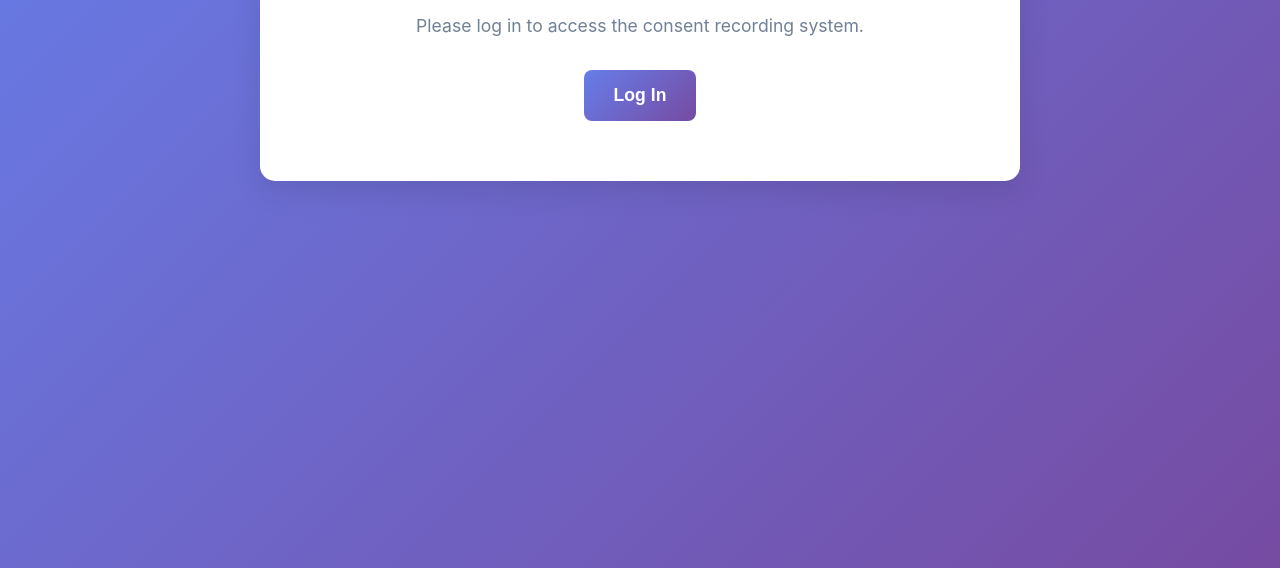
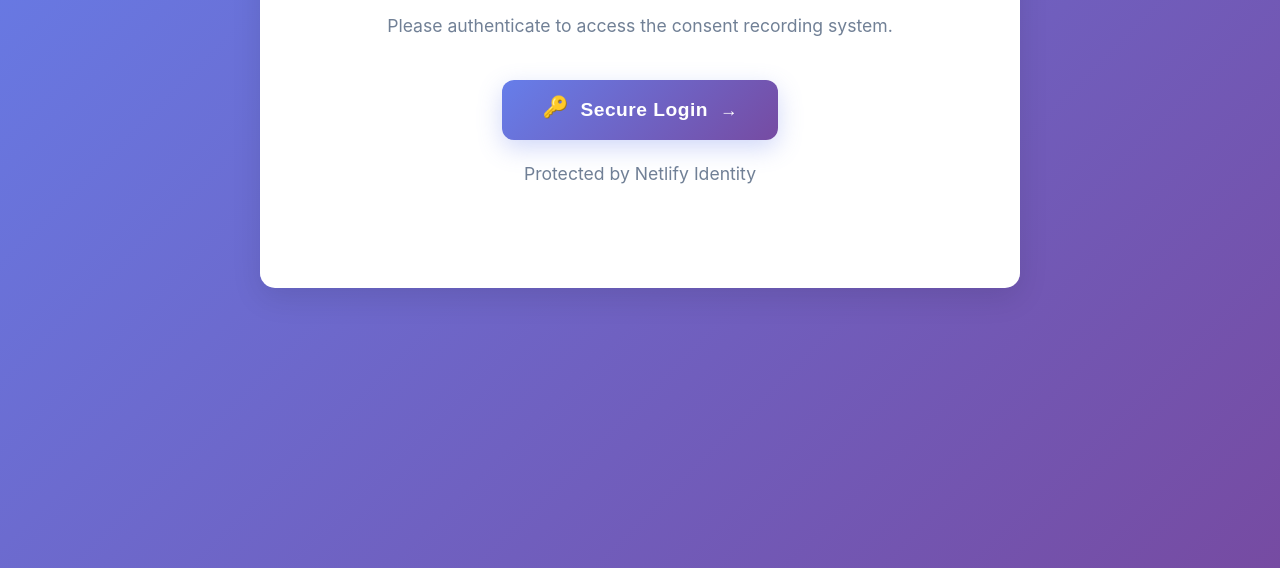
Before and after one commit to aurigandrea/tick-app, a website: page index.html in a window 1280 px wide. Shown: the part 232-800 px from the top of the page. Drawn offline with Linux system fonts and the light colour scheme.

Commit message:
Clean up a bit

```diff
--- a/index.html
+++ b/index.html
@@ -11,16 +11,22 @@
     <div class="container">
         <!-- Login Screen -->
         <div id="login-screen" class="auth-section">
-            <h1>🔒 Consent App</h1>
-            <p>Please log in to access the consent recording system.</p>
-            <div id="login-widget"></div>
-            <button onclick="window.netlifyIdentity.open()" class="login-btn">Log In</button>
+            <h1>🔒 Secure Consent App</h1>
+            <p>Please authenticate to access the consent recording system.</p>
+            <div class="login-container">
+                <button onclick="window.netlifyIdentity.open()" class="fancy-login-btn">
+                    <span class="login-icon">🔑</span>
+                    <span class="login-text">Secure Login</span>
+                    <span class="login-arrow">→</span>
+                </button>
+                <p class="login-subtitle">Protected by Netlify Identity</p>
+            </div>
         </div>
 
         <!-- Main App (hidden until authenticated) -->
         <div id="main-app" class="app-section" style="display: none;">
             <header>
-                <h1>Consent Recording System</h1>
+                <h1>📝 Consent Recording System</h1>
                 <div class="user-info">
                     <span id="user-email"></span>
                     <button id="logout-btn" class="logout-btn">Logout</button>
--- a/script.js
+++ b/script.js
@@ -42,34 +42,22 @@ class ConsentApp {
     }
 
     loginUser(user) {
-        console.log('loginUser called with:', user);
         this.currentUser = user;
-
-        console.log('Calling showMainApp...');
         this.showMainApp();
-
-        console.log('Setting up event listeners...');
         this.setupEventListeners();
-
-        console.log('Loading records...');
         this.loadRecords();
 
         // Update UI with user email
         const userEmailElement = document.getElementById('user-email');
-        console.log('User email element found:', !!userEmailElement);
         if (userEmailElement) {
             userEmailElement.textContent = user.email;
         }
-
-        console.log('Login process complete');
     }
 
     logoutUser() {
-        console.log('logoutUser called');
         this.currentUser = null;
         this.records = [];
         this.showLoginScreen();
-        console.log('Logout complete, should show login screen');
     }
 
     showLoginScreen() {
@@ -81,21 +69,11 @@ class ConsentApp {
     }
 
     showMainApp() {
-        console.log('showMainApp called');
         const loginScreen = document.getElementById('login-screen');
         const mainApp = document.getElementById('main-app');
 
-        console.log('Login screen element:', !!loginScreen);
-        console.log('Main app element:', !!mainApp);
-
-        if (loginScreen) {
-            loginScreen.style.display = 'none';
-            console.log('Login screen hidden');
-        }
-        if (mainApp) {
-            mainApp.style.display = 'block';
-            console.log('Main app shown');
-        }
+        if (loginScreen) loginScreen.style.display = 'none';
+        if (mainApp) mainApp.style.display = 'block';
     }
 
     setupEventListeners() {
@@ -122,18 +100,12 @@ class ConsentApp {
 
         // Logout button
         const logoutBtn = document.getElementById('logout-btn');
-        console.log('Logout button found:', !!logoutBtn);
         if (logoutBtn) {
             logoutBtn.addEventListener('click', () => {
-                console.log('Logout button clicked');
                 if (window.netlifyIdentity) {
-                    console.log('Calling netlifyIdentity.logout()');
                     window.netlifyIdentity.logout();
-                } else {
-                    console.log('netlifyIdentity not available');
                 }
             });
-            console.log('Logout event listener added');
         }
 
         // Search filter
--- a/styles.css
+++ b/styles.css
@@ -33,12 +33,111 @@ body {
     font-size: 2.5rem;
     margin-bottom: 20px;
     color: #4a5568;
+    font-weight: 700;
 }
 
 .auth-section p {
     font-size: 1.1rem;
     color: #718096;
-    margin-bottom: 30px;
+    margin-bottom: 40px;
+}
+
+.login-container {
+    display: flex;
+    flex-direction: column;
+    align-items: center;
+    gap: 20px;
+}
+
+.fancy-login-btn {
+    position: relative;
+    background: linear-gradient(135deg, #667eea 0%, #764ba2 100%);
+    color: white;
+    border: none;
+    padding: 18px 40px;
+    border-radius: 12px;
+    font-size: 1.2rem;
+    font-weight: 600;
+    cursor: pointer;
+    transition: all 0.3s ease;
+    box-shadow: 0 8px 25px rgba(102, 126, 234, 0.3);
+    display: flex;
+    align-items: center;
+    gap: 12px;
+    min-width: 200px;
+    justify-content: center;
+    overflow: hidden;
+}
+
+.fancy-login-btn::before {
+    content: '';
+    position: absolute;
+    top: 0;
+    left: -100%;
+    width: 100%;
+    height: 100%;
+    background: linear-gradient(90deg, transparent, rgba(255,255,255,0.2), transparent);
+    transition: left 0.5s;
+}
+
+.fancy-login-btn:hover::before {
+    left: 100%;
+}
+
+.fancy-login-btn:hover {
+    transform: translateY(-3px);
+    box-shadow: 0 12px 35px rgba(102, 126, 234, 0.4);
+    background: linear-gradient(135deg, #7c8ce8 0%, #8b5fb0 100%);
+}
+
+.fancy-login-btn:active {
+    transform: translateY(-1px);
+    box-shadow: 0 6px 20px rgba(102, 126, 234, 0.3);
+}
+
+.login-icon {
+    font-size: 1.3rem;
+    animation: keyFloat 2s ease-in-out infinite;
+}
+
+.login-text {
+    font-weight: 600;
+    letter-spacing: 0.5px;
+}
+
+.login-arrow {
+    font-size: 1.1rem;
+    transition: transform 0.3s ease;
+}
+
+.fancy-login-btn:hover .login-arrow {
+    transform: translateX(4px);
+}
+
+.login-subtitle {
+    font-size: 0.9rem;
+    color: #a0aec0;
+    margin: 0;
+    display: flex;
+    align-items: center;
+    gap: 8px;
+}
+
+.login-subtitle::before,
+.login-subtitle::after {
+    content: '';
+    height: 1px;
+    background: linear-gradient(90deg, transparent, #cbd5e0, transparent);
+    flex: 1;
+}
+
+@keyframes keyFloat {
+    0%, 100% {
+        transform: translateY(0px);
+    }
+    50% {
+        transform: translateY(-3px);
+    }
 }
 
 .login-btn {
@@ -86,17 +185,22 @@ header h1 {
 }
 
 .logout-btn {
-    background: rgba(255, 255, 255, 0.2);
+    background: rgba(255, 255, 255, 0.15);
     border: 1px solid rgba(255, 255, 255, 0.3);
     color: white;
-    padding: 8px 16px;
-    border-radius: 6px;
+    padding: 10px 20px;
+    border-radius: 8px;
     cursor: pointer;
     transition: all 0.3s ease;
+    font-weight: 500;
+    backdrop-filter: blur(10px);
 }
 
 .logout-btn:hover {
-    background: rgba(255, 255, 255, 0.3);
+    background: rgba(255, 255, 255, 0.25);
+    border-color: rgba(255, 255, 255, 0.5);
+    transform: translateY(-1px);
+    box-shadow: 0 4px 12px rgba(0, 0, 0, 0.15);
 }
 
 /* Navigation Tabs */
```
